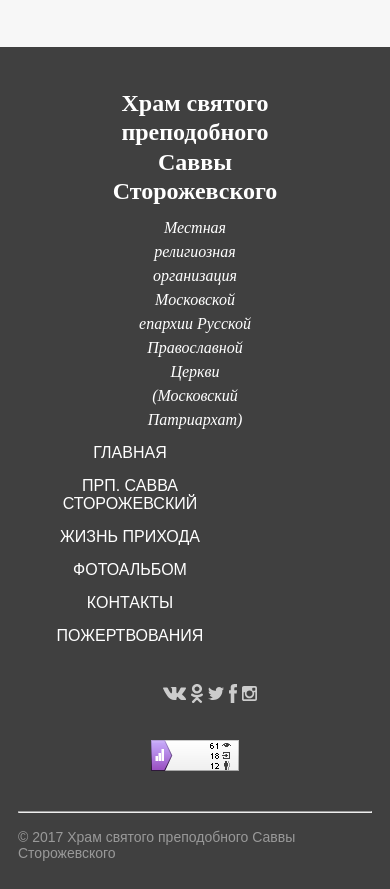
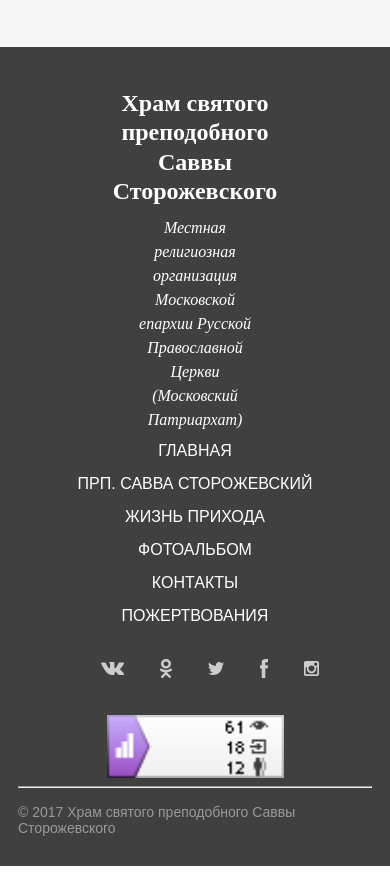
Before and after one commit to evgeniimironenko/evgeniimironenko.github.io, a plain HTML site: page project/Index.html in a window 390 px wide. Shown: the part 4824-5713 px from the top of the page. After the commit the page ends 5690 px from the top, so only its background shows below. Drawn offline with nearby package versions, Linux system fonts and the light colour scheme.

Commit message:
fix project

```diff
--- a/project/css/media.css
+++ b/project/css/media.css
@@ -67,6 +67,9 @@
   .footer-img {
     width: 78.22%;
   }
+  .footer-list {
+    padding: 0;
+  }
 }
 @media (max-width: 688px) {
   .slider {
@@ -74,6 +77,10 @@
   }
   .background-wrapper {
     width: 72%;
+  }
+  .footer-list__wrapper {
+    padding: 0;
+    width: 30%;
   }
 }
 @media (max-width: 588px) {
@@ -100,6 +107,7 @@
   }
   .footer-text {
     width: 50%;
+    padding-bottom: 1rem;
   }
   .footer-text__title {
     width: 100%;
@@ -114,6 +122,7 @@
   .footer-list {
     text-align: center;
     padding-bottom: 0.5rem;
+    padding: 0;
   }
   .footer-list__wrapper {
     width: 50%;
@@ -145,6 +154,7 @@
     width: 60%;
   }
 }
+
 @media (min-width: 320px) and (max-width: 425px) {
   .card-list__link {
     width: 38%;
@@ -170,6 +180,9 @@
   }
   .pagination-list {
     width: 60%;
+  }
+  .footer-list__wrapper {
+    width: 100%;
   }
 }
 @media screen and (max-width: 768px) {
```
Also changed, not shown: project/Index.html (+1 -0 lines).
